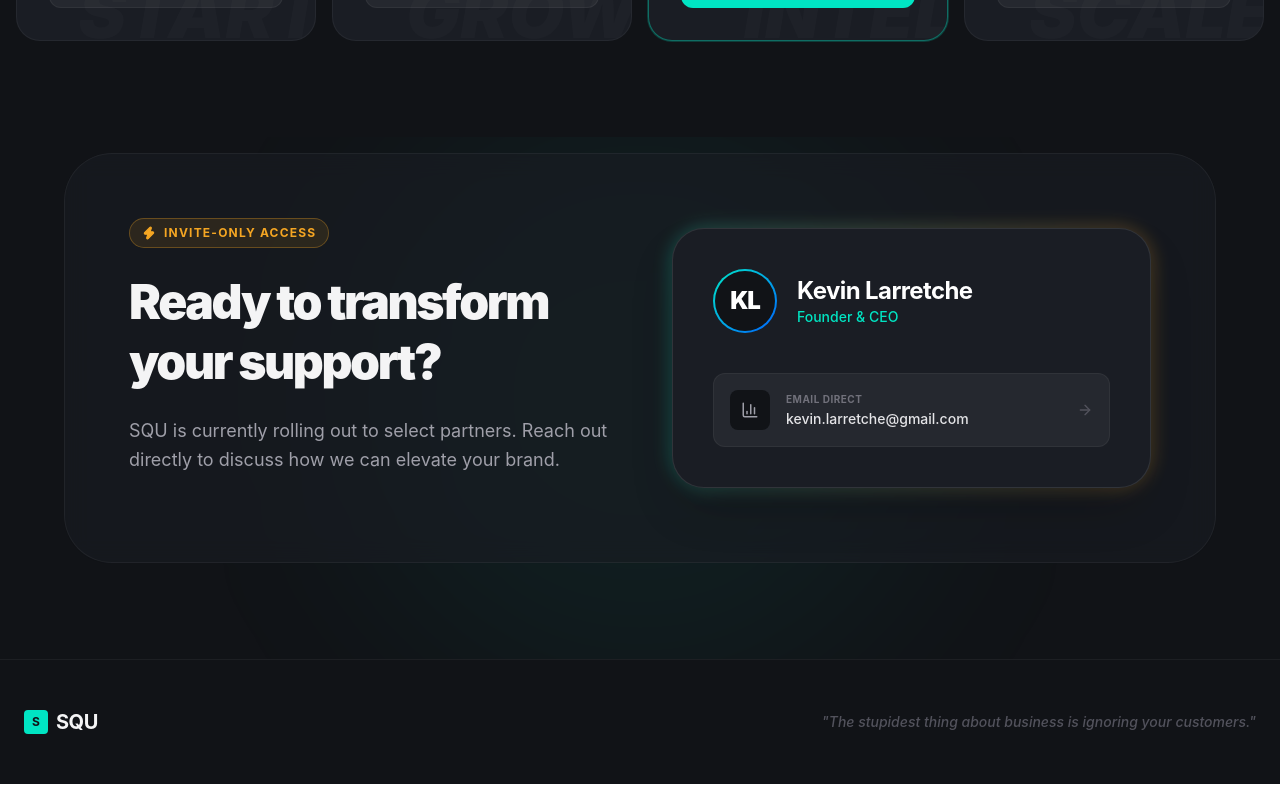
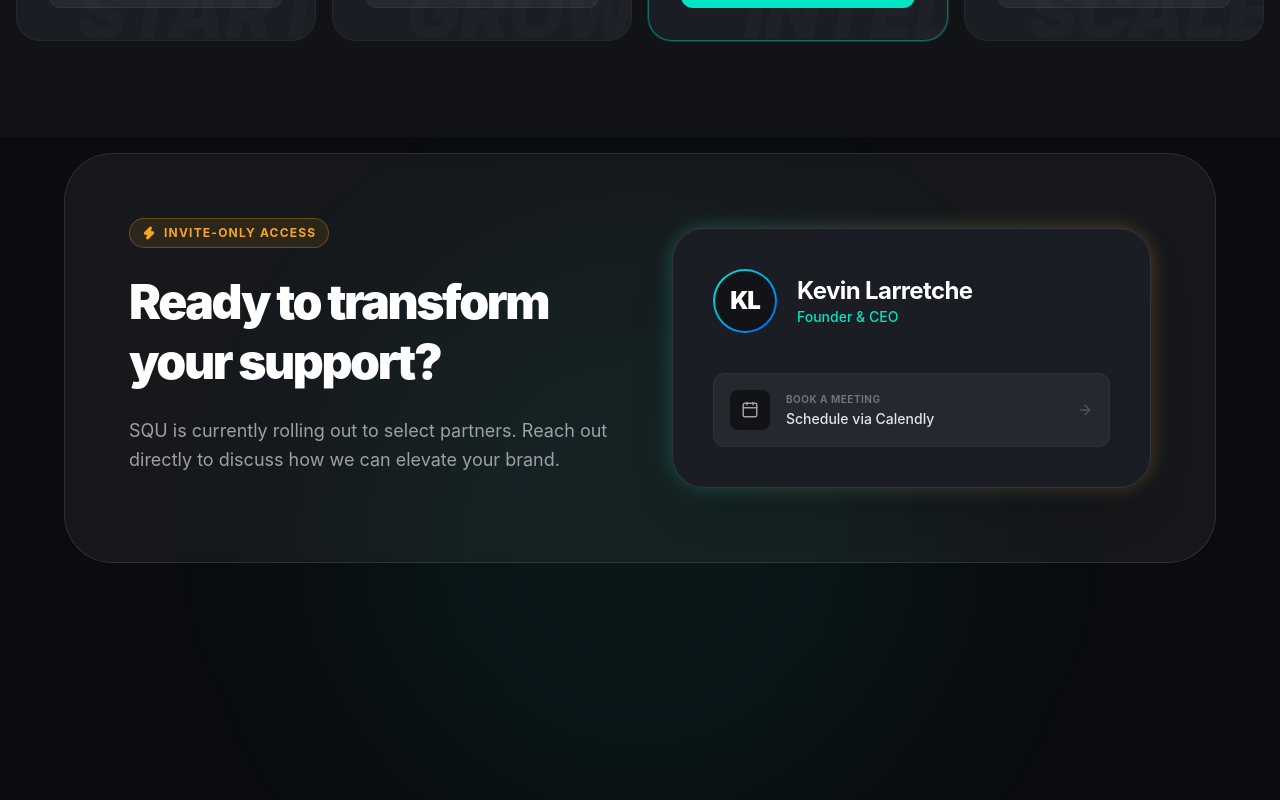
Before and after one commit to kevinlarretche/squ-landing, a React (Vite) app: page / in a window 1280 px wide. Shown: the part 2580-3380 px from the top of the page. Built offline with nearby package versions, Linux system fonts and the light colour scheme.

Commit message:
calendly section

```diff
--- a/src/App.jsx
+++ b/src/App.jsx
@@ -575,12 +575,11 @@ export default function App() {
 
 
       {/* CONTACT SECTION */}
-      <section className="pb-16 md:pb-24 pt-4 px-4 md:px-6 relative overflow-hidden" id="contact">
+      <section className="pb-16 md:pb-24 pt-4 px-4 md:px-6 relative overflow-hidden bg-[#0A0C10] text-white min-h-screen" id="contact">
         <div className="absolute top-1/2 left-1/2 -translate-x-1/2 -translate-y-1/2 w-[400px] md:w-[600px] h-[400px] md:h-[600px] bg-[#00E5C3]/5 blur-[100px] rounded-full pointer-events-none" />
-
       <div className="max-w-6xl mx-auto relative z-10">
         <FadeIn>
-            <div className="glass-card rounded-3xl md:rounded-[3rem] p-6 md:p-16 border border-white/10">
+          <div className="bg-white/5 backdrop-blur-sm rounded-3xl md:rounded-[3rem] p-6 md:p-16 border border-white/10">
             <div className="grid md:grid-cols-2 gap-10 md:gap-16 items-center">
               <div>
                 <div className="inline-flex items-center gap-2 px-3 py-1.5 rounded-full border border-[#F5A623]/30 bg-[#F5A623]/10 text-[#F5A623] text-xs font-bold uppercase tracking-widest mb-4 md:mb-6">
@@ -610,14 +609,20 @@ export default function App() {
                   </div>
 
                   <div className="space-y-4">
-                      <a href="mailto:kevin.larretche@gmail.com" className="flex items-center justify-between bg-white/5 hover:bg-white/10 border border-white/5 hover:border-[#00E5C3]/30 p-3 md:p-4 rounded-xl transition-all group/btn">
+                    {/* CHANGED: Replaced mailto with Calendly link, added target="_blank", changed icon, and updated text */}
+                    <a
+                      href="https://calendly.com/YOUR_CALENDLY_USERNAME"
+                      target="_blank"
+                      rel="noopener noreferrer"
+                      className="flex items-center justify-between bg-white/5 hover:bg-white/10 border border-white/5 hover:border-[#00E5C3]/30 p-3 md:p-4 rounded-xl transition-all group/btn"
+                    >
                       <div className="flex items-center gap-3 md:gap-4">
                         <div className="w-9 h-9 md:w-10 md:h-10 rounded-lg bg-[#111317] flex items-center justify-center group-hover/btn:scale-110 transition-transform">
-                            <BarChart3 size={18} className="text-zinc-400 group-hover/btn:text-[#00E5C3]" />
+                          <Calendar size={18} className="text-zinc-400 group-hover/btn:text-[#00E5C3]" />
                         </div>
                         <div className="text-left">
-                            <p className="text-[10px] font-bold text-zinc-500 uppercase tracking-wider mb-0.5">Email Direct</p>
-                            <p className="text-xs md:text-sm font-medium text-zinc-200 break-all">kevin.larretche@gmail.com</p>
+                          <p className="text-[10px] font-bold text-zinc-500 uppercase tracking-wider mb-0.5">Book a Meeting</p>
+                          <p className="text-xs md:text-sm font-medium text-zinc-200 break-all">Schedule via Calendly</p>
                         </div>
                       </div>
                       <ArrowRight size={16} className="text-zinc-600 group-hover/btn:text-[#00E5C3] group-hover/btn:translate-x-1 transition-all flex-shrink-0" />
```
Lines whose indentation alone changed are shown as unchanged.
